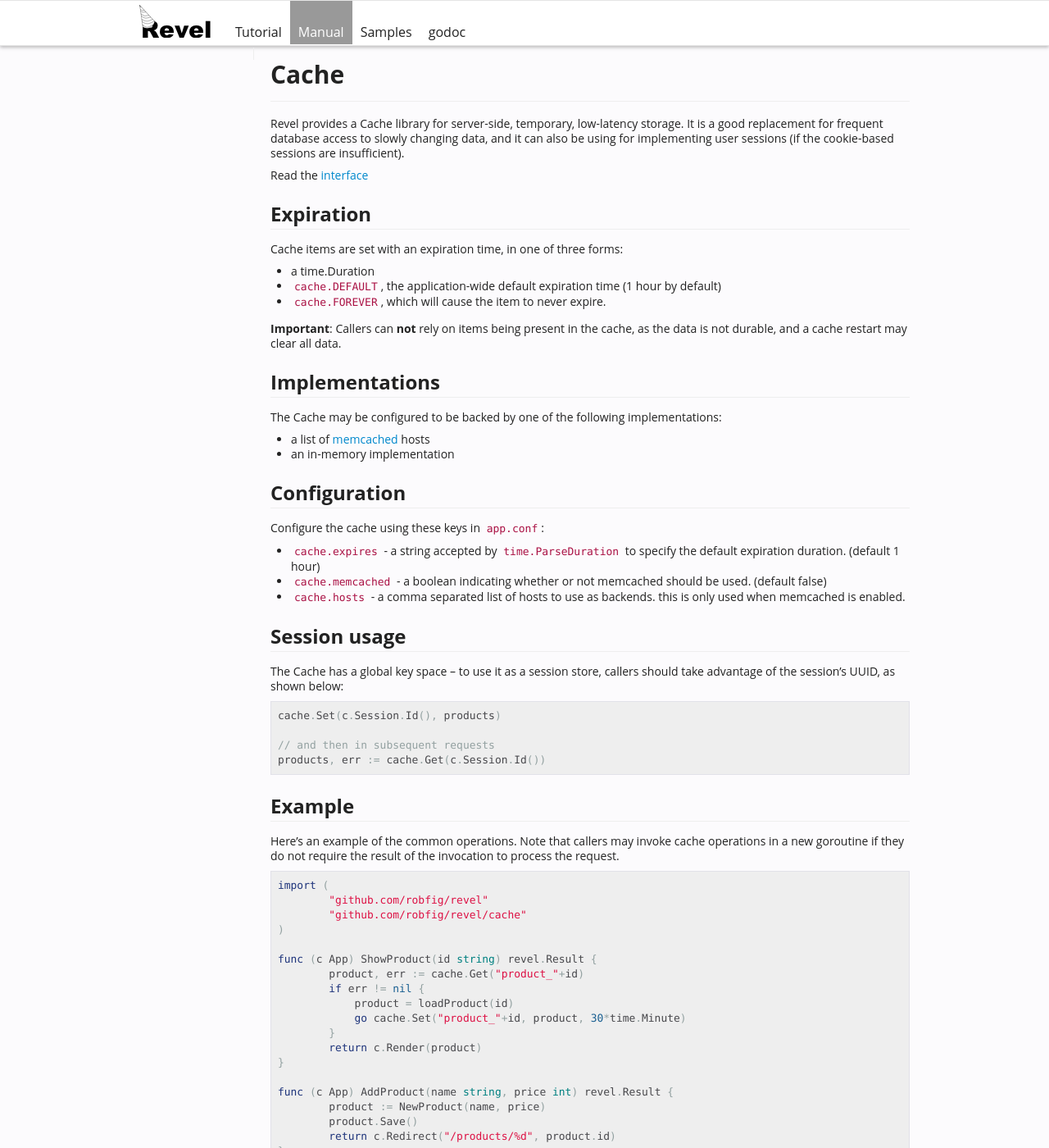
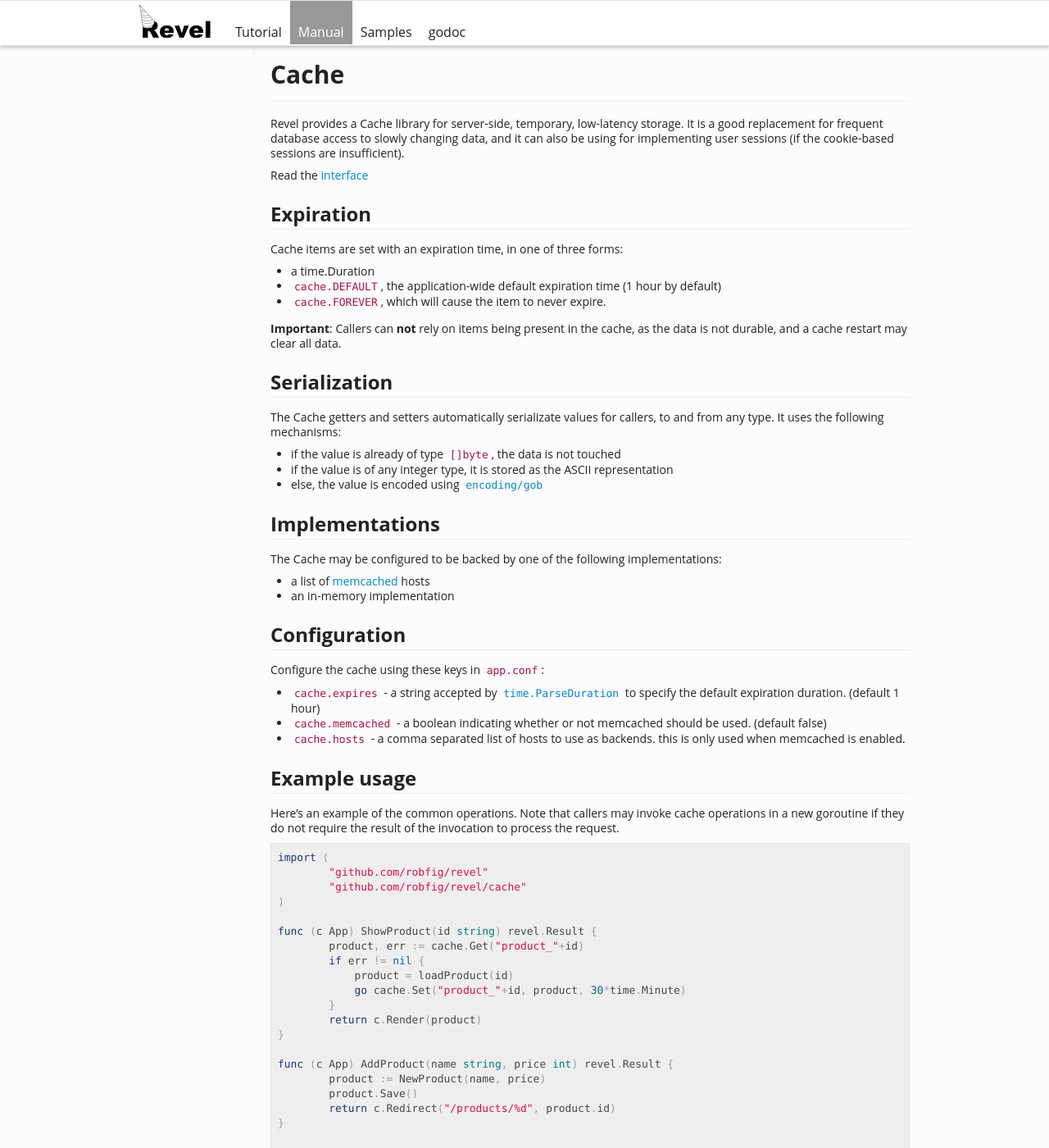
Before and after one commit to revel/revel, a Jekyll site: the page built from manual/cache.md, in a window 1280 px wide and 1400 px high. Shown: the whole window at 82% size. Built offline with Jekyll 4.4.1, drawn with Linux system fonts in a browser that asks for light colours; some of the changed text lies outside the part shown.

Commit message:
Add note on serialization , and move session usage

```diff
--- a/manual/cache.md
+++ b/manual/cache.md
@@ -21,6 +21,15 @@
 **Important**: Callers can **not** rely on items being present in the cache, as
   the data is not durable, and a cache restart may clear all data.
 
+## Serialization
+
+The Cache getters and setters automatically serializate values for callers, to
+and from any type.  It uses the following mechanisms:
+
+* if the value is already of type `[]byte`, the data is not touched
+* if the value is of any integer type, it is stored as the ASCII representation
+* else, the value is encoded using [`encoding/gob`](http://golang.org/pkg/encoding/gob/)
+
 ## Implementations
 
 The Cache may be configured to be backed by one of the following implementations:
@@ -32,28 +41,15 @@
 
 Configure the cache using these keys in `app.conf`:
 
-* `cache.expires` - a string accepted by `time.ParseDuration` to specify the
-  default expiration duration.  (default 1 hour)
+* `cache.expires` - a string accepted by
+  [`time.ParseDuration`](http://golang.org/pkg/time/#ParseDuration) to specify
+  the default expiration duration.  (default 1 hour)
 * `cache.memcached` - a boolean indicating whether or not memcached should be
   used. (default false)
 * `cache.hosts` - a comma separated list of hosts to use as backends.  this is
   only used when memcached is enabled.
 
-## Session usage
-
-The Cache has a global key space -- to use it as a session store, callers should
-take advantage of the session's UUID, as shown below:
-
-{% raw %}
-<pre class="prettyprint lang-go">
-cache.Set(c.Session.Id(), products)
-
-// and then in subsequent requests
-products, err := cache.Get(c.Session.Id())
-</pre>
-{% endraw %}
-
-## Example
+## Example usage
 
 Here's an example of the common operations.  Note that callers may invoke cache
 operations in a new goroutine if they do not require the result of the
@@ -97,3 +93,17 @@
 }
 </pre>
 {% endraw %}
+
+## Session usage
+
+The Cache has a global key space -- to use it as a session store, callers should
+take advantage of the session's UUID, as shown below:
+
+{% raw %}
+<pre class="prettyprint lang-go">
+cache.Set(c.Session.Id(), products)
+
+// and then in subsequent requests
+products, err := cache.Get(c.Session.Id())
+</pre>
+{% endraw %}
```
